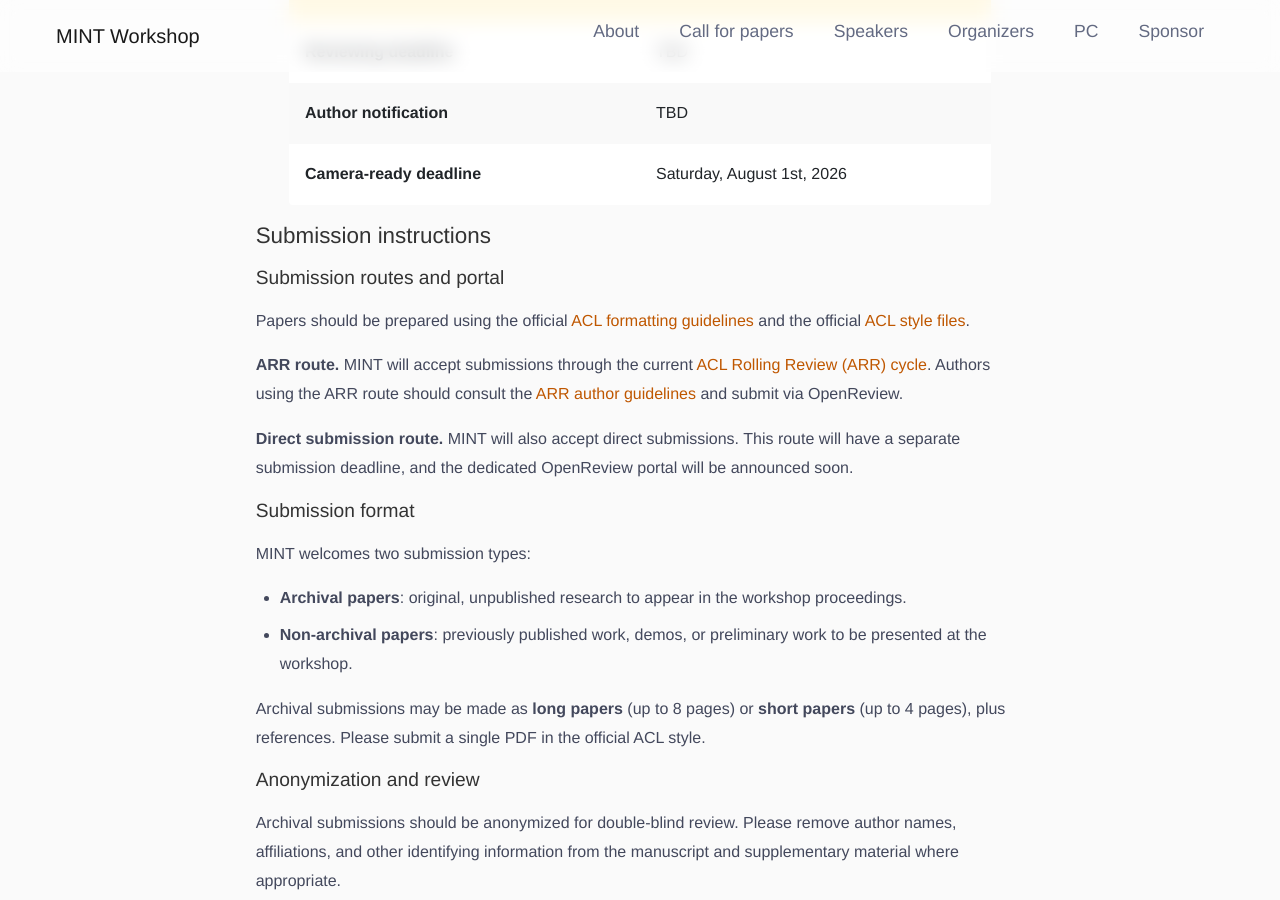
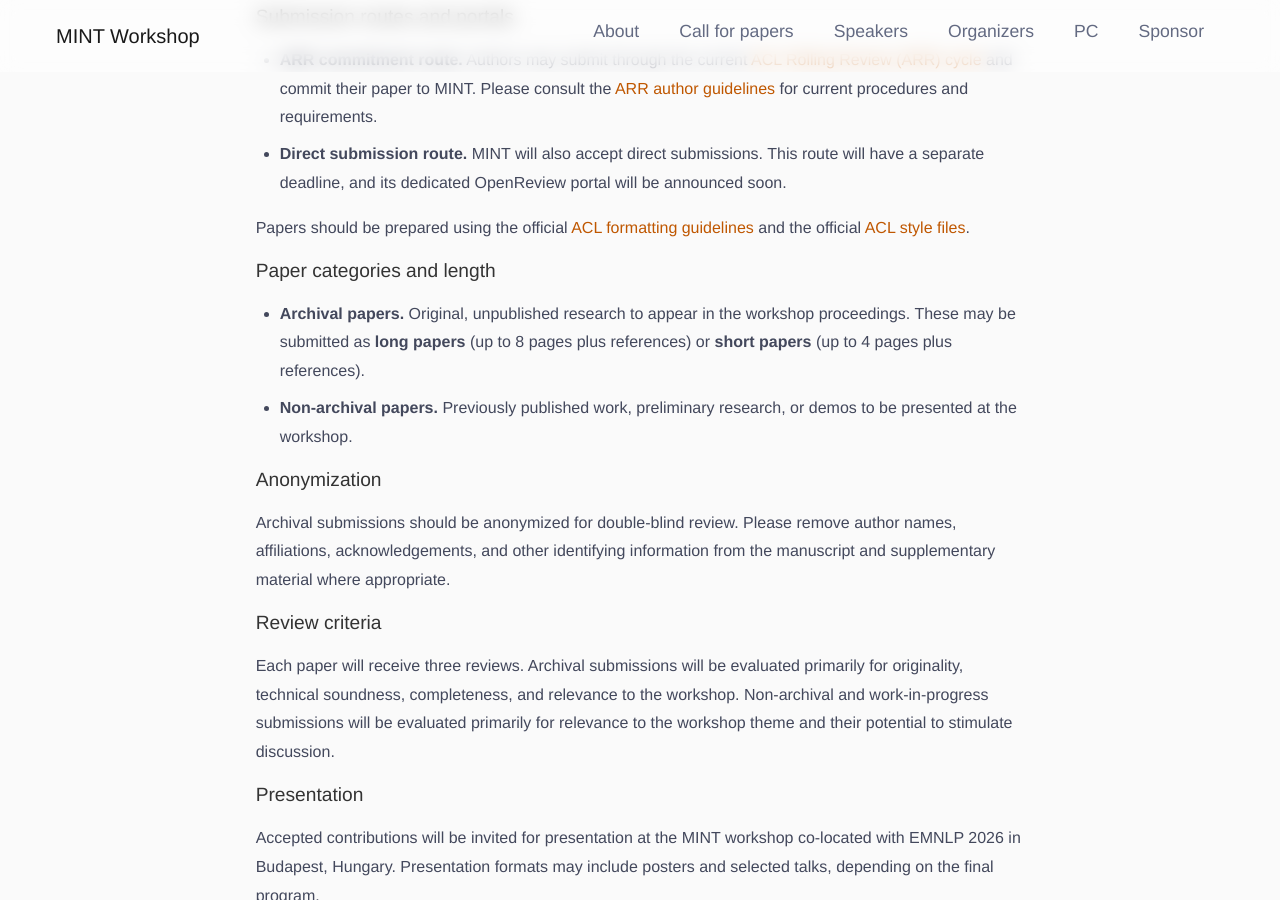
Before and after one commit to MINTworkshop/MINTworkshop.github.io, a Jekyll site: the page built from 2026/index.md, in a window 1280 px wide and 900 px high, scrolled down 2782 px. Built offline with Jekyll 4.4.1, drawn with Linux system fonts in a browser that asks for light colours; some of the changed text lies outside the part shown.

Commit message:
update cfp

```diff
--- a/2026/index.md
+++ b/2026/index.md
@@ -33,15 +33,7 @@ cfp:
     - applications and tools for embodied conversational agents, social robots,
       annotation, and behavioural analysis.
 
-    **Submission types:**
-    - **Long papers** (up to 8 pages + references): original research
-    - **Short papers** (up to 4 pages + references): work in progress, negative results, datasets, or demos
-
-    **Paper status:**
-    - **Archival**: original, unpublished research for proceedings
-    - **Non-archival**: previously published work or preliminary research
-
-    More details on the submission process and guidelines are provided below.
+    - We welcome both **archival** and **non-archival** contributions. Details on submission routes, formatting, review, and presentation are provided below.
 
   dates:
     - event: Paper submission deadline
--- a/_includes/cfp.html
+++ b/_includes/cfp.html
@@ -11,26 +11,22 @@
           {{ page.cfp.intro | markdownify }}
         {% else %}
         <p>
-          We invite submissions to the EMNLP {{ page.year }} workshop
-          <strong>MINT: Multimodal Interaction in Face-to-Face Dialogue</strong>.
-          The workshop brings together researchers in computational linguistics,
-          natural language processing, computer vision, HCI, robotics, and
-          cognitive science working on multimodal face-to-face communication.
+          We invite submissions to <strong>MINT: Multimodal Interaction in Face-to-Face Dialogue</strong>,
+          a workshop on modelling, generating, and understanding multimodal verbal and non-verbal
+          behaviour in face-to-face interaction.
         </p>
-
         <p>
-          We welcome work on computational models that integrate verbal and
-          non-verbal cues such as speech, text, gesture, gaze, facial
-          expression, and body pose; multimodal datasets and resources;
-          evaluation methods; and applications involving embodied
-          conversational agents, social robots, and behavioural analysis.
+          MINT brings together researchers in computational linguistics, NLP, computer vision,
+          HCI, robotics, and cognitive science working on multimodal communication, including
+          language, gesture, gaze, facial expression, prosody, body pose, embodied agents,
+          multimodal datasets, and evaluation.
         </p>
         {% endif %}
 
-        <h5 id="dates">Important dates for paper submissions</h5>
+        <h5 id="dates">Important dates</h5>
         <p>
-          The links and deadlines will be announced on the workshop website and social media channels soon. Please consult the workshop page and submission portal for the most
-          up-to-date deadlines and any timezone details.
+          Please consult the workshop website and submission portals for the most up-to-date
+          deadlines and timezone details.
         </p>
 
         <div class="row justify-content-center">
@@ -52,21 +48,32 @@
           </div>
         </div>
 
-        <h5>Submission instructions</h5>
+        <h5>Submission information</h5>
 
-        <h6>Submission routes and portal</h6>
+        <h6>Submission routes and portals</h6>
+        <ul>
+          <li>
+            <strong>ARR commitment route.</strong>
+            Authors may submit through the current
+            <a href="https://aclrollingreview.org/dates" target="_blank">ACL Rolling Review (ARR) cycle</a>
+            and commit their paper to MINT. Please consult the
+            <a href="https://aclrollingreview.org/authors" target="_blank">ARR author guidelines</a>
+            for current procedures and requirements.
+          </li>
+          <li>
+            <strong>Direct submission route.</strong>
+            MINT will also accept direct submissions. This route will have a separate deadline,
+            and its dedicated OpenReview portal will be announced soon.
+          </li>
+        </ul>
+
         {% if page.openreview %}
         <p>
-          All submissions should be made via
-          <a
-            href="{{ page.openreview }}"
-            class="btn btn-custom btn-xs"
-            target="_blank"
-            >OpenReview</a
-          >.
+          The ARR commitment portal is available on
+          <a href="{{ page.openreview }}" class="btn btn-custom btn-xs" target="_blank">OpenReview</a>.
         </p>
-        {% else %}
         {% endif %}
+
         <p>
           Papers should be prepared using the official
           <a href="https://acl-org.github.io/ACLPUB/formatting.html" target="_blank">ACL formatting guidelines</a>
@@ -74,79 +81,41 @@
           <a href="https://github.com/acl-org/acl-style-files" target="_blank">ACL style files</a>.
         </p>
 
-        <p>
-          <strong>ARR route.</strong>
-          MINT will accept submissions through the current
-          <a href="https://aclrollingreview.org/dates" target="_blank">ACL Rolling Review (ARR) cycle</a>.
-          Authors using the ARR route should consult the
-          <a href="https://aclrollingreview.org/authors" target="_blank">ARR author guidelines</a>
-          and submit via
-          {% if page.openreview %}
-            <a href="{{ page.openreview }}" target="_blank">OpenReview</a>.
-          {% else %}
-            OpenReview.
-          {% endif %}
-        </p>
-
-        <p>
-          <strong>Direct submission route.</strong>
-          MINT will also accept direct submissions.
-          This route will have a separate submission deadline,
-          and the dedicated OpenReview portal will be announced soon.
-        </p>
-        <h6 id="submission-format">Submission format</h6>
-        <p>
-          MINT welcomes two submission types:
-        </p>
+        <h6 id="submission-format">Paper categories and length</h6>
         <ul>
           <li>
-            <strong>Archival papers</strong>: original, unpublished research to
-            appear in the workshop proceedings.
+            <strong>Archival papers.</strong>
+            Original, unpublished research to appear in the workshop proceedings.
+            These may be submitted as <strong>long papers</strong> (up to 8 pages plus references)
+            or <strong>short papers</strong> (up to 4 pages plus references).
           </li>
           <li>
-            <strong>Non-archival papers</strong>: previously published work,
-            demos, or preliminary work to be presented at the workshop.
+            <strong>Non-archival papers.</strong>
+            Previously published work, preliminary research, or demos to be presented
+            at the workshop.
           </li>
         </ul>
 
+        <h6 id="anonymization">Anonymization</h6>
         <p>
-          Archival submissions may be made as
-          <strong>long papers</strong> (up to 8 pages) or
-          <strong>short papers</strong> (up to 4 pages), plus references.
-          Please submit a single PDF in the official ACL style.
+          Archival submissions should be anonymized for double-blind review.
+          Please remove author names, affiliations, acknowledgements, and other identifying
+          information from the manuscript and supplementary material where appropriate.
         </p>
 
-        <h6 id="anonymization">Anonymization and review</h6>
+        <h6>Review criteria</h6>
         <p>
-          Archival submissions should be anonymized for double-blind review.
-          Please remove author names, affiliations, and other identifying
-          information from the manuscript and supplementary material where
-          appropriate.
+          Each paper will receive three reviews. Archival submissions will be evaluated primarily
+          for originality, technical soundness, completeness, and relevance to the workshop.
+          Non-archival and work-in-progress submissions will be evaluated primarily for relevance
+          to the workshop theme and their potential to stimulate discussion.
         </p>
 
-        <h6>Scope</h6>
+        <h6>Presentation</h6>
         <p>
-          We welcome submissions on multimodal face-to-face interaction,
-          including but not limited to multimodal dialogue modelling,
-          gesture-speech integration, gaze and turn-taking, multimodal grounding,
-          behavioural annotation, embodied conversational agents, social
-          robotics, and evaluation methods for multimodal communication systems.
-        </p>
-
-        <h6>Selection criteria</h6>
-        <p>
-          Submissions will be evaluated for relevance to the workshop,
-          technical quality, clarity, novelty, and potential to stimulate
-          interdisciplinary discussion across NLP, computer vision, HCI,
-          robotics, and cognitive science.
-        </p>
-
-        <h6>Presentation format</h6>
-        <p>
-          Accepted contributions will be invited for presentation at the MINT
-          workshop co-located with EMNLP {{ page.year }} in Budapest, Hungary.
-          Presentation formats may include posters and selected contributed
-          talks, depending on the final program.
+          Accepted contributions will be invited for presentation at the MINT workshop
+          co-located with EMNLP {{ page.year }} in Budapest, Hungary. Presentation formats
+          may include posters and selected talks, depending on the final program.
         </p>
 
         {{ page.cfp.extra_instructions | markdownify }}
```
